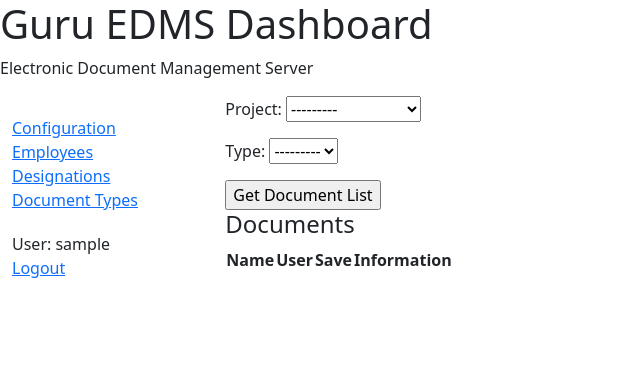
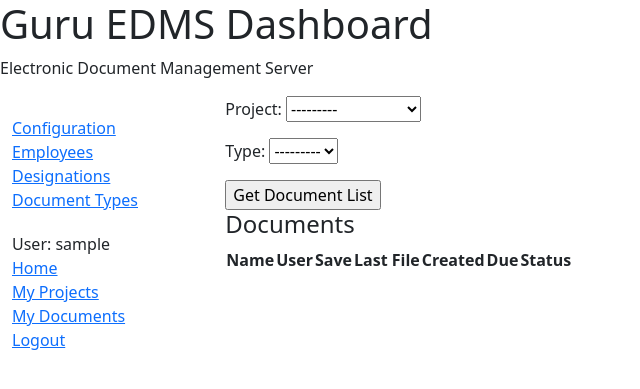
Before and after one commit to aashlok/guru_edms, a Django app: page /document/document-browser in a window 1280 px wide. Shown: the top 389 px of the page, without its empty margins (0-640 px from the left). Run offline with Django 4.2, Linux system fonts and the light colour scheme; a user stored in the database is signed in; tables that the repository leaves empty hold one stand-in row (values such as "Sample post"); data that the repository does not hold is empty.

Commit message:
Minor changes

```diff
--- a/company/templates/common.html
+++ b/company/templates/common.html
@@ -52,8 +52,12 @@
 	      </a>
 	    </li>
           </ul>
-	  {% else %}
+	  {% endif %}
+
 	  <ul class="sidebar-nav">
+	    {% if user.is_authenticated %}
+	    <li>User: {{ user.get_username }}
+	    </li>
 	    <li>
 	      <a href="{% url 'company:index' %}">Home
 	      </a>
@@ -65,13 +69,6 @@
 	    <li>
 	      <a href="{% url 'document:document-browser' %}">My Documents
 	      </a>
-	    </li>
-	  </ul>
-	  {% endif %}
-
-	  <ul class="sidebar-nav">
-	    {% if user.is_authenticated %}
-	    <li>User: {{ user.get_username }}
 	    </li>
 	    <li>
 	      <a href="{% url 'logout' %}">Logout
--- a/document/templates/document/document-browser.html
+++ b/document/templates/document/document-browser.html
@@ -15,19 +15,25 @@
 <table >
     <thead>
       <tr>
-        <th>Name</th>
-        <th>User</th>
-        <th>Save</th>
-        <th>Information</th>
+        <th>Name </th>
+        <th>User </th>
+        <th>Save </th>
+        <th>Last File </th>
+	<th>Created </th>
+	<th>Due </th>
+	<th>Status</th>
       </tr>
     </thead>
     <tbody>
-    {% for pfile in doc_list %}
+    {% for doc in doc_file_list %}
       <tr>
-        <td>{{ pfile.label }}</td>
-        <td>{{ pfile.document_user }}</td>
-        <td>{{ pfile.save_count }}</td>
-        <td>{{ pfile.information }}</td>
+        <td><a href="/document/document-detail/{{ doc.id }}">{{ doc.name }}</a> </td>
+        <td>{{ doc.user }} </td>
+        <td>{{ doc.save }} </td>
+        <td><a href="/document/document-file-detail/{{ doc.file_id}}">{{ doc.last_file_name }}</a> </td>
+        <td>{{ doc.last_file_created }} </td>
+	<td>{{ doc.last_file_due}} </td>
+	<td>{{ doc.last_file_status }} </td>
       </tr>
     {% endfor %}
     </tbody>
--- a/document/views.py
+++ b/document/views.py
@@ -310,6 +310,7 @@ Filters: Project, document type, status, due date etc.
 """
     employee = request.user.employee
     doc_list = []
+    doc_file_list = []
     project_list = Project.objects.filter(members__id=employee.id)
     doc_type_list = employee.designation.document_type_permission.all()
     form = DocumentBrowserForm()
@@ -325,6 +326,22 @@ Filters: Project, document type, status, due date etc.
         doc_list = Document.objects.filter(project=project,
                                            document_user=employee,
                                            document_type=doc_type)
+        for doc in doc_list:
+            last_file = doc.documentfile_set.last()
+            doc_last_file = {}  # dictionary for key value access in template
+            doc_last_file['id'] = doc.id
+            doc_last_file['name'] = doc.label
+            doc_last_file['user'] = doc.document_user
+            doc_last_file['save'] = doc.save_count
+            doc_last_file['file_id'] = last_file.id
+            doc_last_file['last_file_name'] = last_file.filename
+            doc_last_file['last_file_created'] = last_file.created_date.date()
+            if last_file.due_date:
+                doc_last_file['last_file_due'] = last_file.due_date.date()
+            else:
+                doc_last_file['last_file_due'] = 'N.A.'
+            doc_last_file['last_file_status'] = last_file.get_status_display
+            doc_file_list.append(doc_last_file)
 
-    context = {'form': form, 'doc_list': doc_list}
+    context = {'form': form, 'doc_file_list': doc_file_list}
     return render(request, 'document/document-browser.html', context)
```
